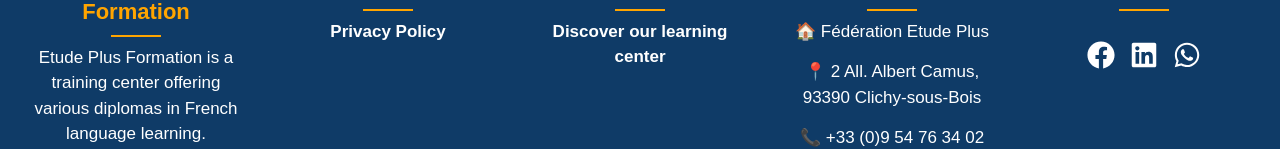
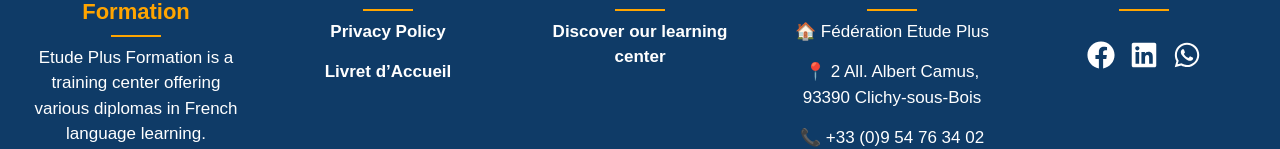
Before and after one commit to azzedineh27/ETUDE_PLUS, a React (Vite) app in the folder site_formation/: page / in a window 1280 px wide. Shown: the part 3895-4044 px from the top of the page. Built offline with nearby package versions, Linux system fonts and the light colour scheme.

Commit message:
livret accueil

```diff
--- a/site_formation/src/components/Footer.jsx
+++ b/site_formation/src/components/Footer.jsx
@@ -40,8 +40,19 @@
             >
               {sanitize(t("footer_privacy"))}
             </a>
+          </p>
+          <p>
+            <a
+              href="/livret_accueil_etudeplus.pdf"
+              className="footer-link"
+              download
+              target="_blank"
+              rel="noopener noreferrer"
+            >
+              Livret d’Accueil
+            </a>
+          </p>
 
-          </p>
         </div>
 
         <div className="footer-section">
--- a/site_formation/src/main.jsx
+++ b/site_formation/src/main.jsx
@@ -8,3 +8,5 @@
     <App />
   </React.StrictMode>
 );
+
+  {/* Website Realised and designed by the Redinweb agency */}
```
Also changed, not shown: 1 other file (tests, documents, lock files or other folders).
